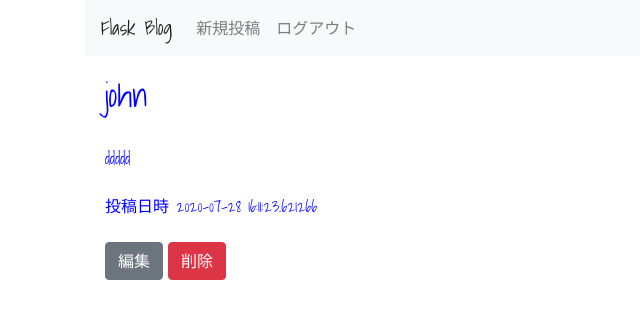
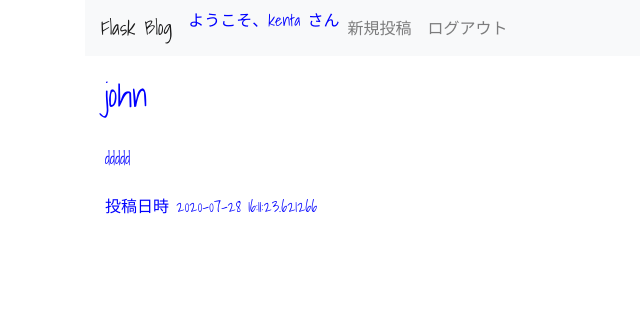
Before and after one commit to kenken1199/bookshelf, a Flask app: page /entries/2 in a window 1280 px wide. Shown: the top 319 px of the page, without its empty margins (0-640 px from the left). Run offline with Flask 2, Linux system fonts and the light colour scheme; a user stored in the database is signed in; data comes from the database, SQL or seed files in the repository; some libraries are stand-ins or nearby versions.

Commit message:
ediit required each

```diff
--- a/flask_blog/templates/entries/show.html
+++ b/flask_blog/templates/entries/show.html
@@ -9,7 +9,7 @@
 <br>
 <br>
 
-
+{% if entry.users_id == session['users_id'] %}
 <div class="btn-group">
 <form action="{{ url_for('edit_entry', id=entry.id) }}" method="get">
     <button type="submit" class="btn btn-secondary">編集</button>
@@ -19,6 +19,7 @@
     <button type="submit" class="btn btn-danger" style="margin-left:5px">削除</button>
     </form>
     </div>
+{% endif %}
 
 
 {% endblock %}
--- a/flask_blog/templates/layout.html
+++ b/flask_blog/templates/layout.html
@@ -28,6 +28,9 @@
                 </li>
                 {% else %}
                 <li class="nav-item">
+                    ようこそ、{{session['username']}} さん
+                </li>
+                <li class="nav-item">
                     <a class="nav-link" href="{{ url_for('new_entry') }}">新規投稿</a>
                 </li>
                 <li class="nav-item">
--- a/flask_blog/views/entries.py
+++ b/flask_blog/views/entries.py
@@ -7,7 +7,7 @@ from flask_blog.models.entries import Entry, User
 def show_entries():
     if not session.get('logged_in'):
         return redirect(url_for('login'))
-    entries = Entry.query.filter_by(users_id=session['users_id']).order_by(Entry.id.desc()).all()
+    entries = Entry.query.order_by(Entry.id.desc()).all()
     return render_template('entries/index.html', entries=entries)
 
 
```
